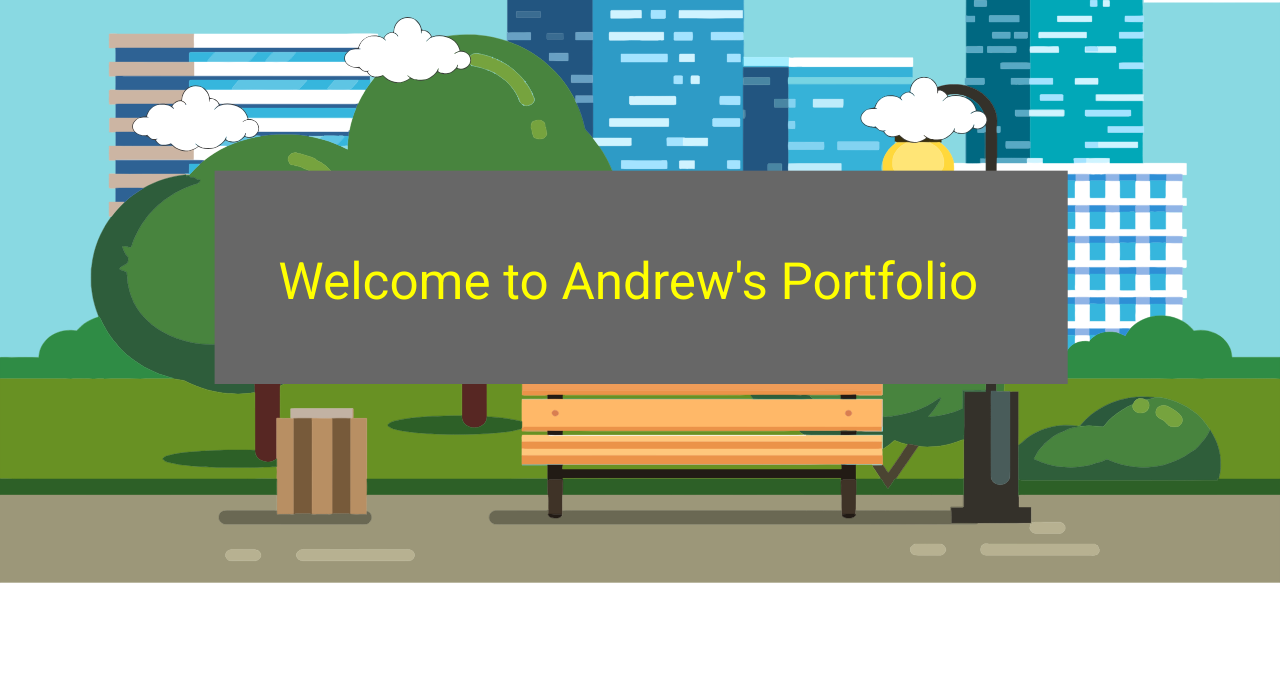
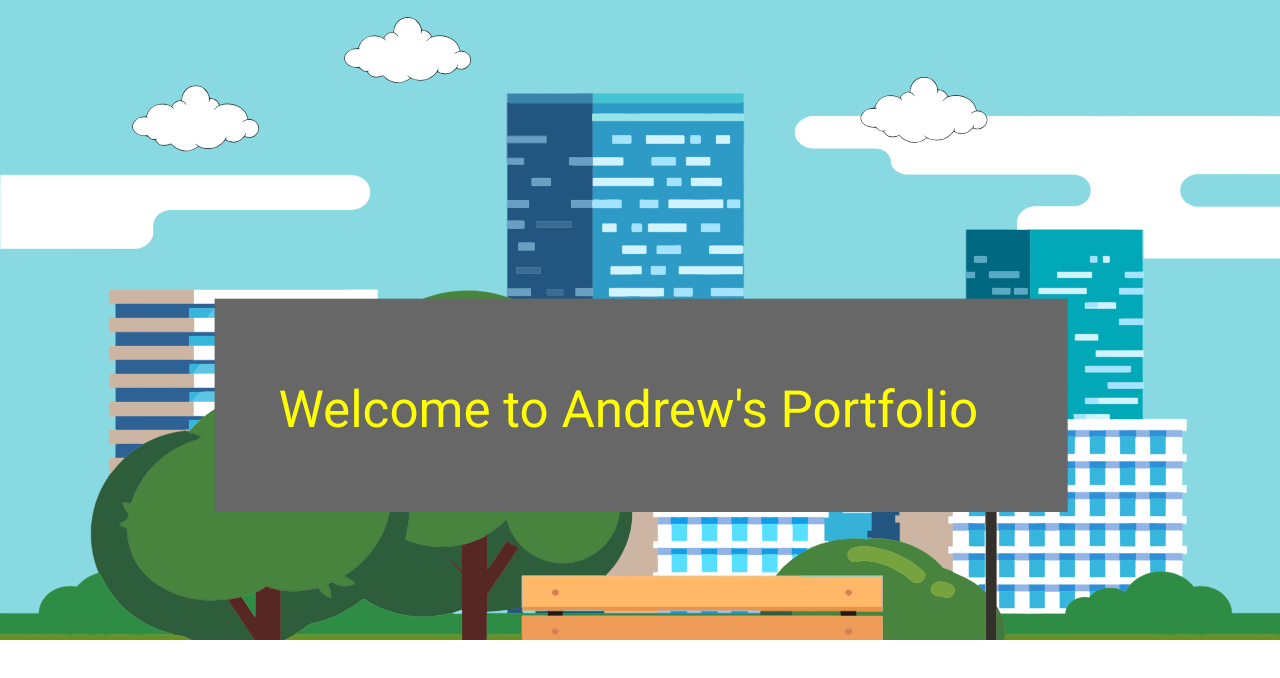
Before and after one commit to Milldrew/workspace-with-case-study, an Angular app: page / in a window 1280 px wide. Shown: the top 678 px of the page. Built offline with nearby package versions, Linux system fonts and the light colour scheme.

Commit message:
📅  | Fri Nov 25 18:55:35 EST 2022

```diff
--- a/src/app/jumbotron/jumbotron.component.html
+++ b/src/app/jumbotron/jumbotron.component.html
@@ -1,4 +1,4 @@
-<svg viewBox="0 0 3000 2000" xmlns="http://www.w3.org/2000/svg" fill="#676767">
+<svg viewBox="0 0 3000 1500" xmlns="http://www.w3.org/2000/svg" fill="#676767">
   <svg class="milldrew-park"></svg>
   <svg
     x="2000"
@@ -39,7 +39,7 @@
     elementId="sign-svg"
     [duration]="8000"
     x="3000"
-    y="200"
+    y="500"
     class="milldrew-sign"
     [stopLocation]="500"
     [isContinuous]="false"
--- a/src/app/jumbotron/park/park.component.html
+++ b/src/app/jumbotron/park/park.component.html
@@ -1,4 +1,4 @@
-<svg x="0px" y="-600">
+<svg x="0" height="100%">
   <g>
     <path
       fill="#89D9E2"
```
